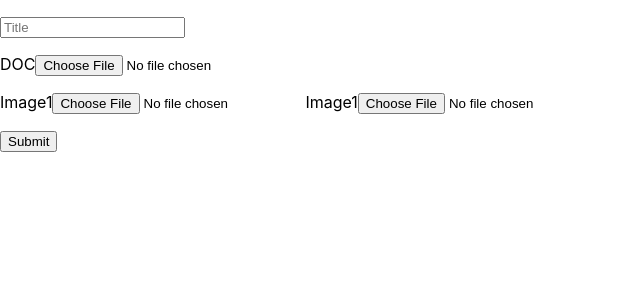
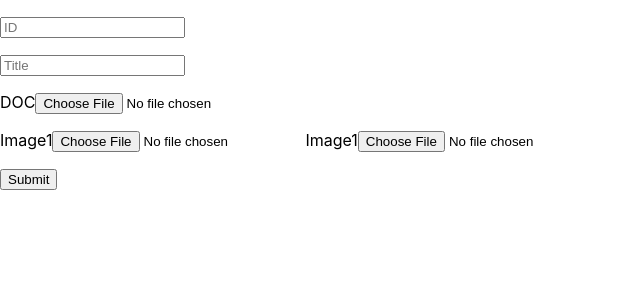
Before and after one commit to janak29292/react_test_app, a React (Create React App) app: page / in a window 1280 px wide. Shown: the top 300 px of the page, without its empty margins (0-640 px from the left). Built offline with nearby package versions, Linux system fonts and the light colour scheme.

Commit message:
pitch-patch

```diff
--- a/src/App.js
+++ b/src/App.js
@@ -5,6 +5,7 @@ import axios from 'axios';
 class App extends Component {
 
   state = {
+    id : '',
     name: '',
     doc: null,
     image1: null,
@@ -49,8 +50,8 @@ class App extends Component {
     form_data.append("cta", "coverage")
     form_data.append('content', 'Lorem ipsum dolor sit amet, consectetur adipisicing elit, sed do eiusmod tempor incididunt ut labore et dolore magna aliqua. Ut enim ad minim veniam, quis nostrud exercitation ullamco laboris nisi ut aliquip ex ea commodo consequat. Duis aute irure dolor in reprehenderit in voluptate velit esse cillum dolore eu fugiat nulla pariatur. Excepteur sint occaecat cupidatat non proident, sunt in culpa qui officia deserunt mollit anim id est laborum.')
     form_data.append('availability', 'regular')
-    let url = 'http://localhost:8000/api/pitch/';
-    axios.post(url, form_data, {
+    let url = 'http://localhost:8000/api/pitch/'+ this.state.id + '/';
+    axios.patch(url, form_data, {
       headers: {
         'content-type': 'multipart/form-data',
         'Authorization' : 'JWT eyJ0eXAiOiJKV1QiLCJhbGciOiJIUzI1NiJ9.eyJ1c2VyX2lkIjoxLCJ1c2VybmFtZSI6InByQGdtYWlsLmNvbSIsImV4cCI6MTU2ODE4ODc0MywiZW1haWwiOiJwckBnbWFpbC5jb20iLCJvcmlnX2lhdCI6MTU2NTU5Njc0M30.-FdcW4L26_xGRDhSEXRxXDxPjaEVnErJtsXrfhfwoiw'
@@ -66,6 +67,9 @@ class App extends Component {
     return (
       <div className="App">
         <form onSubmit={this.handleSubmit}>
+          <p>
+            <input type="text" placeholder='ID' id='id' value={this.state.id} onChange={this.handleChange} required/>
+          </p>
           <p>
             <input type="text" placeholder='Title' id='name' value={this.state.name} onChange={this.handleChange} required/>
           </p>
```
